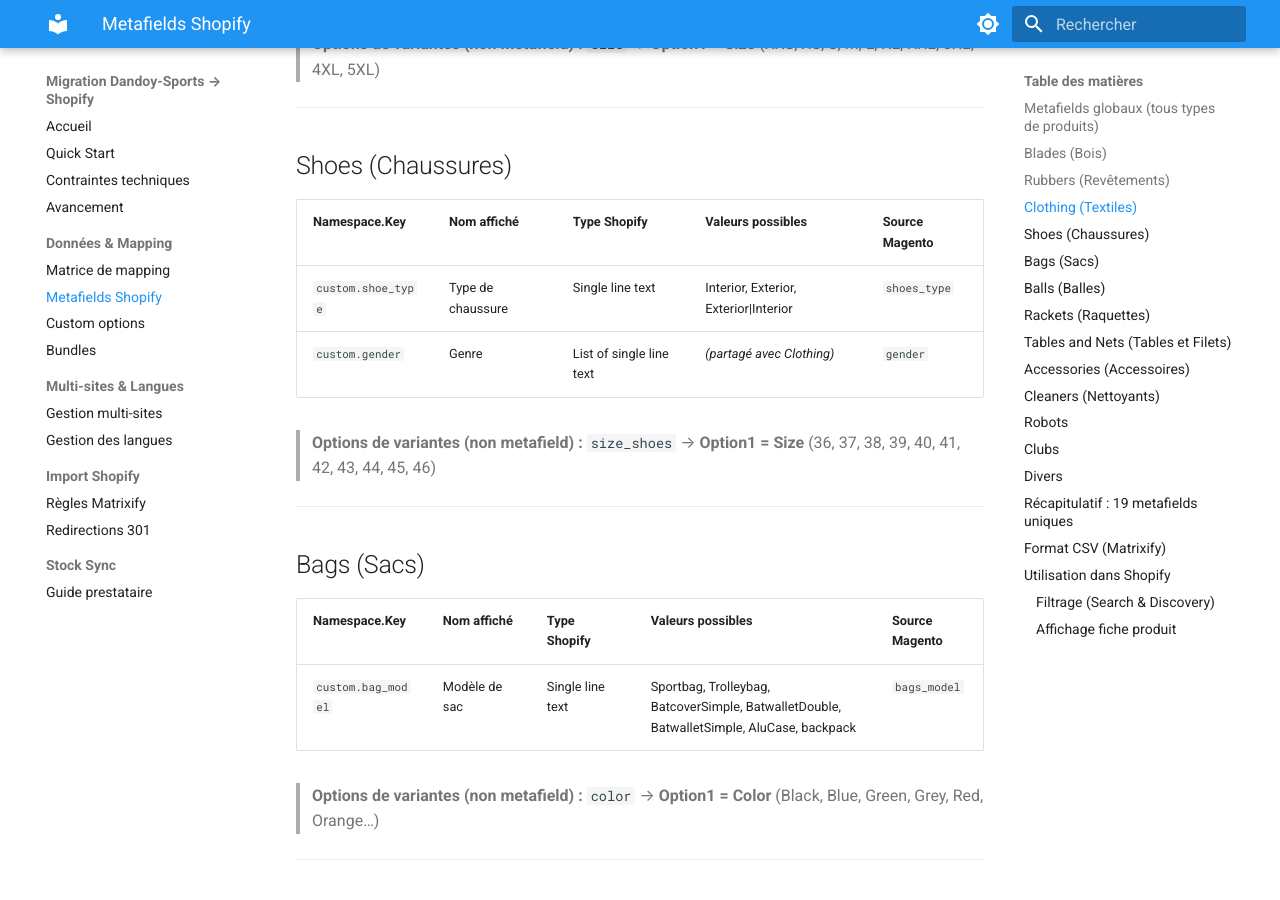
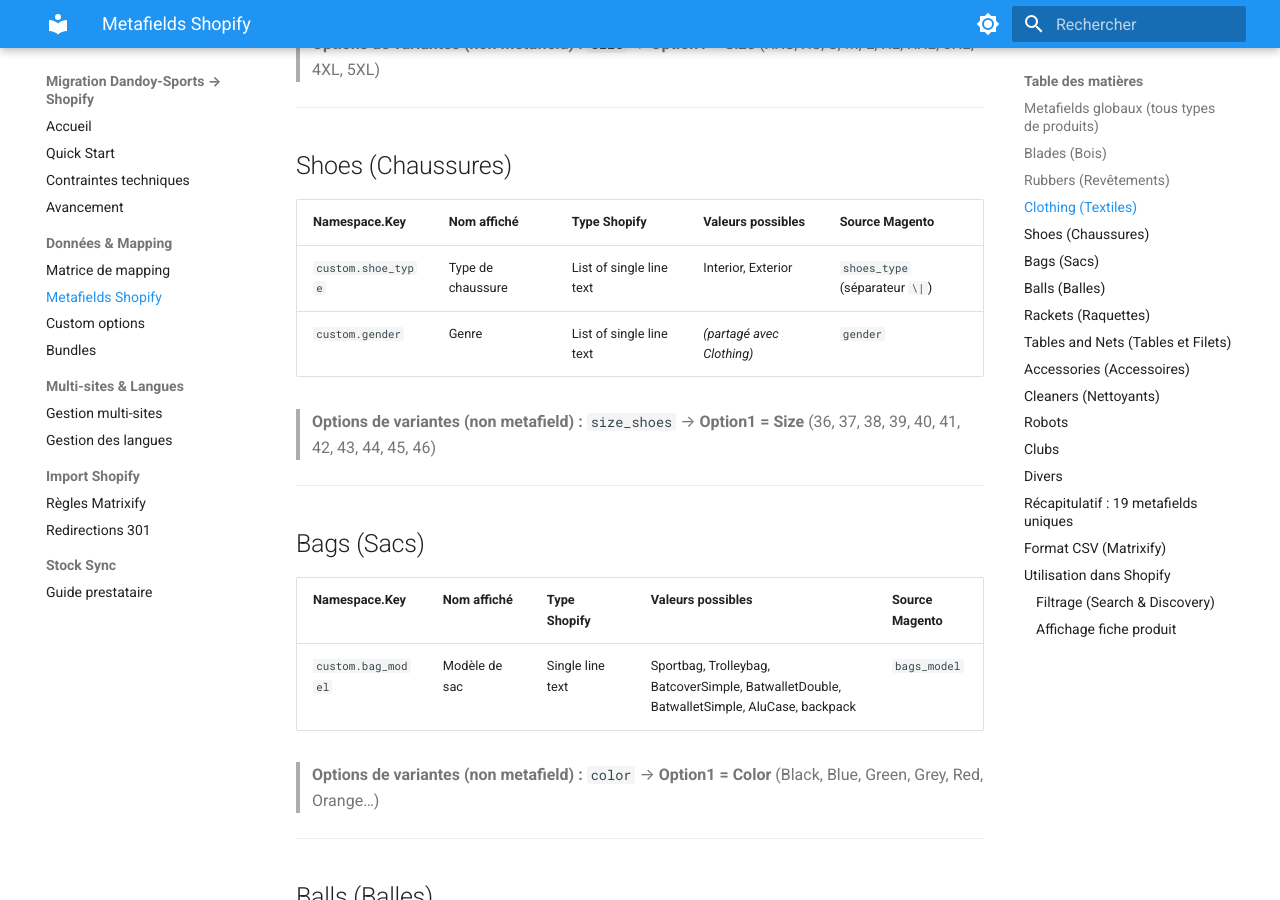
Before and after one commit to Webdigitales/dandoy-migration-2026, an MkDocs documentation site: the page built from 05_DOCS/mapping/metafields.md, in a window 1280 px wide and 900 px high, scrolled down 1976 px. Built offline with MkDocs 1.6.1 and Material for MkDocs 9.7.7, drawn with Linux system fonts in a browser that asks for light colours; some of the changed text lies outside the part shown.

Commit message:
Fix metafield types: promotion and shoe_type → list (multi-value)
promotion_type contains pipe-separated values (e.g. "NEW|promo")
and shoes_type contains "Exterior|Interior". Both changed from
single_line_text_field to list.single_line_text_field with pipe splitting.

Co-Authored-By: Claude Sonnet 4.6 <noreply@anthropic.com>

```diff
--- a/05_DOCS/mapping/metafields.md
+++ b/05_DOCS/mapping/metafields.md
@@ -9,7 +9,7 @@ Définitions des custom metafields à créer dans Shopify Admin
 
 | Namespace.Key | Nom affiché | Type Shopify | Valeurs possibles | Source Magento |
 |---|---|---|---|---|
-| `custom.promotion` | Promotion | Single line text | Liquidation, NEW, promo, solde, 2 = 3, 3 = 4 | `promotion_type` |
+| `custom.promotion` | Promotion | List of single line text | Liquidation, NEW, promo, solde, 2 = 3, 3 = 4 | `promotion_type` (séparateur `\|`) |
 
 ---
 
@@ -54,7 +54,7 @@ Définitions des custom metafields à créer dans Shopify Admin
 
 | Namespace.Key | Nom affiché | Type Shopify | Valeurs possibles | Source Magento |
 |---|---|---|---|---|
-| `custom.shoe_type` | Type de chaussure | Single line text | Interior, Exterior, Exterior\|Interior | `shoes_type` |
+| `custom.shoe_type` | Type de chaussure | List of single line text | Interior, Exterior | `shoes_type` (séparateur `\|`) |
 | `custom.gender` | Genre | List of single line text | *(partagé avec Clothing)* | `gender` |
 
 > **Options de variantes (non metafield) :** `size_shoes` → **Option1 = Size** (36, 37, 38, 39, 40, 41, 42, 43, 44, 45, 46)
@@ -154,7 +154,7 @@ Définitions des custom metafields à créer dans Shopify Admin
 
 | # | Namespace.Key | Type | Partagé entre |
 |---|---|---|---|
-| 1 | `custom.promotion` | Single line text | Tous |
+| 1 | `custom.promotion` | List of single line text | Tous |
 | 2 | `custom.blade_category` | Single line text | Blades |
 | 3 | `custom.blade_layers` | Single line text | Blades |
 | 4 | `custom.blade_feeling` | Single line text | Blades |
@@ -163,7 +163,7 @@ Définitions des custom metafields à créer dans Shopify Admin
 | 7 | `custom.hardness` | Single line text | Rubbers |
 | 8 | `custom.technology` | List of single line text | Blades, Rubbers, Clothing, Rackets |
 | 9 | `custom.gender` | List of single line text | Clothing, Shoes |
-| 10 | `custom.shoe_type` | Single line text | Shoes |
+| 10 | `custom.shoe_type` | List of single line text | Shoes |
 | 11 | `custom.bag_model` | Single line text | Bags |
 | 12 | `custom.ball_usage` | Single line text | Balls |
 | 13 | `custom.ball_material` | Single line text | Balls |
```
Also changed, not shown: 02_ANALYSIS_AND_MAPPING/metafields_shopify.md (+4 -4 lines), 1 other file.
